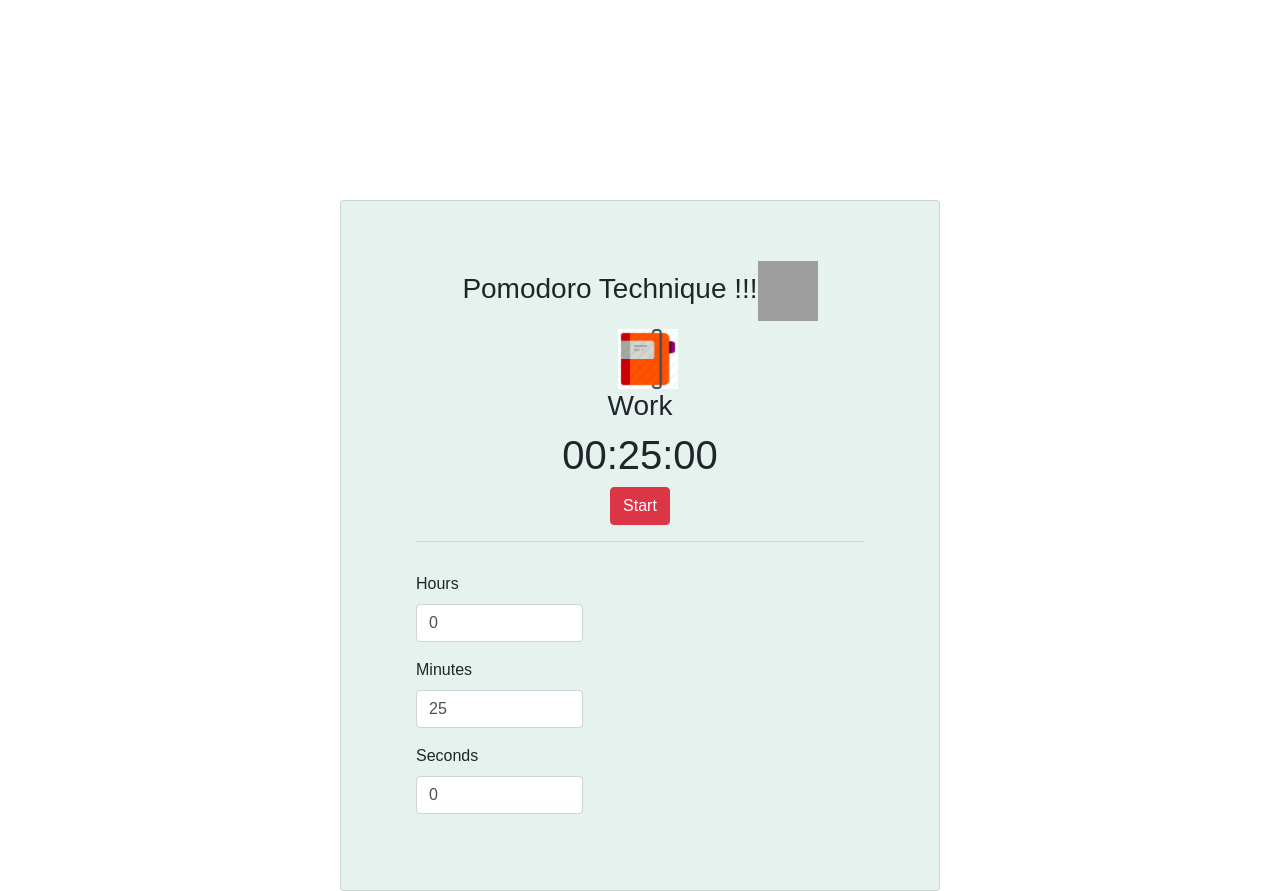
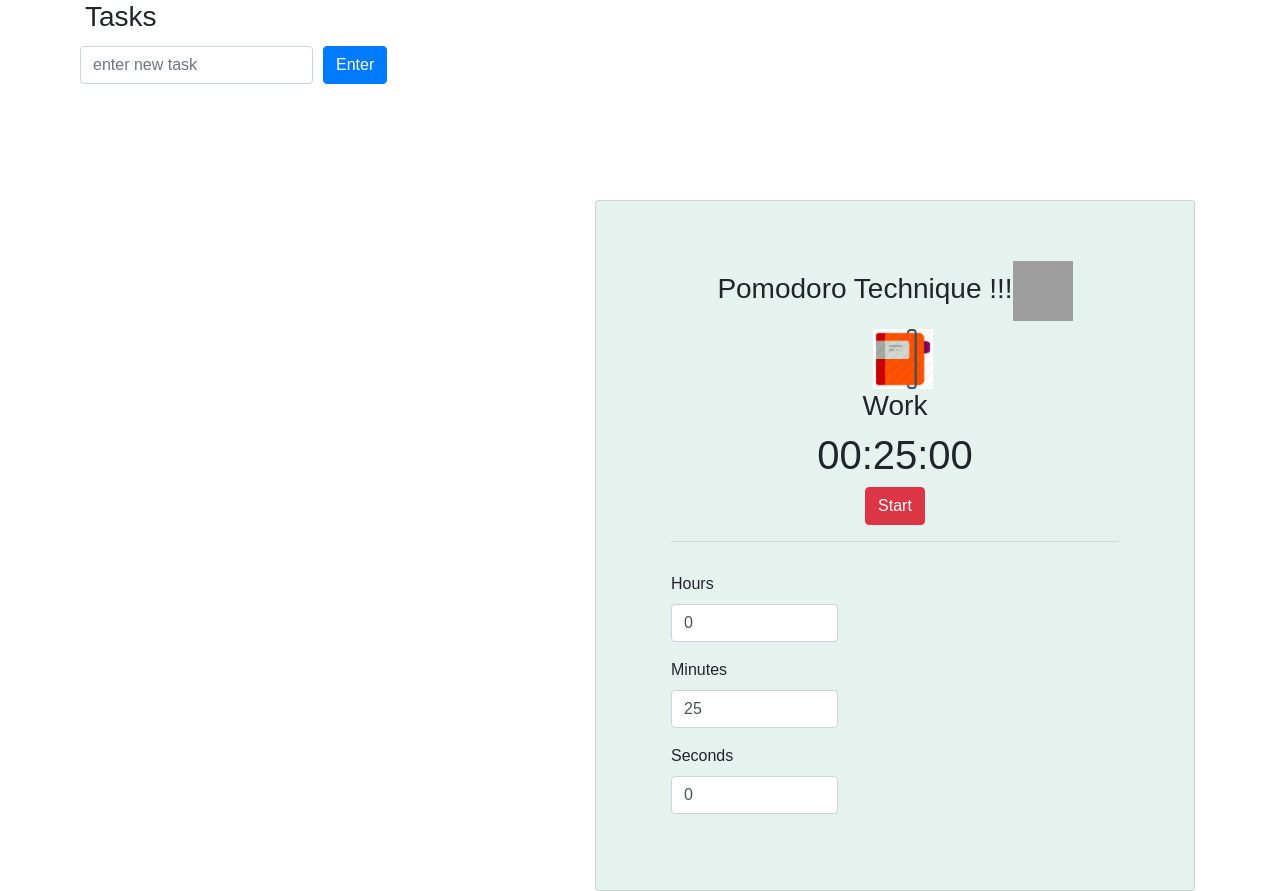
Before and after one commit to artobay/Time-Management-Technique, a React (Create React App) app: page / in a window 1280 px wide. Built offline with nearby package versions, Linux system fonts and the light colour scheme; grey boxes are pictures that could not be loaded; what buzz would draw is missing.

Commit message:
to dolist is completed in chronological order

```diff
--- a/src/App.js
+++ b/src/App.js
@@ -1,13 +1,21 @@
 import React, { Component } from 'react';
 import Timer from './Timer/components/Timer';
+import Tasks from './Timer/components/Task.jsx';
 import './App.css';
 
 class App extends Component {
   render() {
     return (
 
-      <div>
-      <Timer />
+      <div class="container">
+        <div class="row">
+          <div class="col">
+            <Tasks />
+          </div>
+          <div class="col">
+            <Timer />
+          </div>
+        </div>
       </div>
 
 
--- /dev/null
+++ b/src/Timer/components/Task.jsx
@@ -0,0 +1,61 @@
+import React, { Component } from 'react';
+
+class Tasks extends Component {
+    constructor(props) {
+        super(props);
+        this.state = { tasks: [], newTask: '', clickedTask: '' };
+        this.handleChange = this.handleChange.bind(this);
+        this.createTask = this.createTask.bind(this);
+    }
+
+    handleChange(event) {
+        event.preventDefault();
+        this.setState({ newTask: event.target.value });
+    }
+
+    createTask(event) {
+        event.preventDefault();
+        // this.tasksRef.push({ task: this.state.newTask, timeAdded: this.props.firebase.database.ServerValue.TIMESTAMP });
+        let tmp = this.state.tasks;
+        tmp.push(this.state.newTask);
+        this.setState({ tasks: tmp })
+
+        this.setState({ newTask: '' });
+    }
+
+    removeTask(id) {
+        let tmp = this.state.tasks;
+        delete tmp[id];
+        this.setState({ clickedTask: id, tasks: tmp });
+    }
+
+    render() {
+        return (
+            <div className="tasks">
+                <h3>Tasks</h3>
+                <form className="form-inline" onSubmit={this.createTask} >
+                    <div className="form-row align-items-center">
+                        <div className="my-1">
+                            <input type="text" className="form-control" value={this.state.newTask} placeholder="enter new task" maxlength="50" onChange={this.handleChange} />
+                        </div>
+                    </div>
+                    <div className="col-auto my-1">
+                        <button type="submit" className="btn btn-primary">Enter</button>
+                    </div>
+                </form>
+                <br/>
+                {this.state.tasks.map((value, key) =>
+                    <ul className="task list-group list-group-flush" >
+                        <li key={key} className="list-group-item"  >{value}
+                            <button type="button" className="close" aria-label="Close" onClick={() => this.removeTask(key)}>
+                                <span aria-hidden="true">&times;</span>
+                            </button>
+                        </li>
+                    </ul>
+                )}
+            </div>
+        );
+    }
+}
+
+export default Tasks;
--- a/src/Timer/components/Timer.jsx
+++ b/src/Timer/components/Timer.jsx
@@ -2,6 +2,7 @@ import React, { Component } from 'react';
 import moment from 'moment';
 import TimerDisplay from './TimerDisplay.jsx';
 import TimerButton from './TimerButton.jsx';
+
 
 
 
@@ -35,12 +36,13 @@ class Timer extends Component {
   render() {
     const { currentTime, baseTime } = this.state;
     return (
+      <div>
         <div className="card app-content d-block mx-auto" >
           <div className="card-body">
             <div className="container-fluid">
               <div className="row">
                 <h3 className="d-block mx-auto"> Pomodoro Technique !!!
-                <img src="./img/clock.png" height="60" width="60" alt=""/>
+                <img src="./img/clock.png" height="60" width="60" alt="" />
                 </h3>
               </div>
               <TimerButton currentTime={this.state.currentTime} />
@@ -73,7 +75,7 @@ class Timer extends Component {
             </div>
           </div>
         </div>
-
+      </div>
     );
   }
 }
```
Lines whose indentation alone changed are shown as unchanged.
